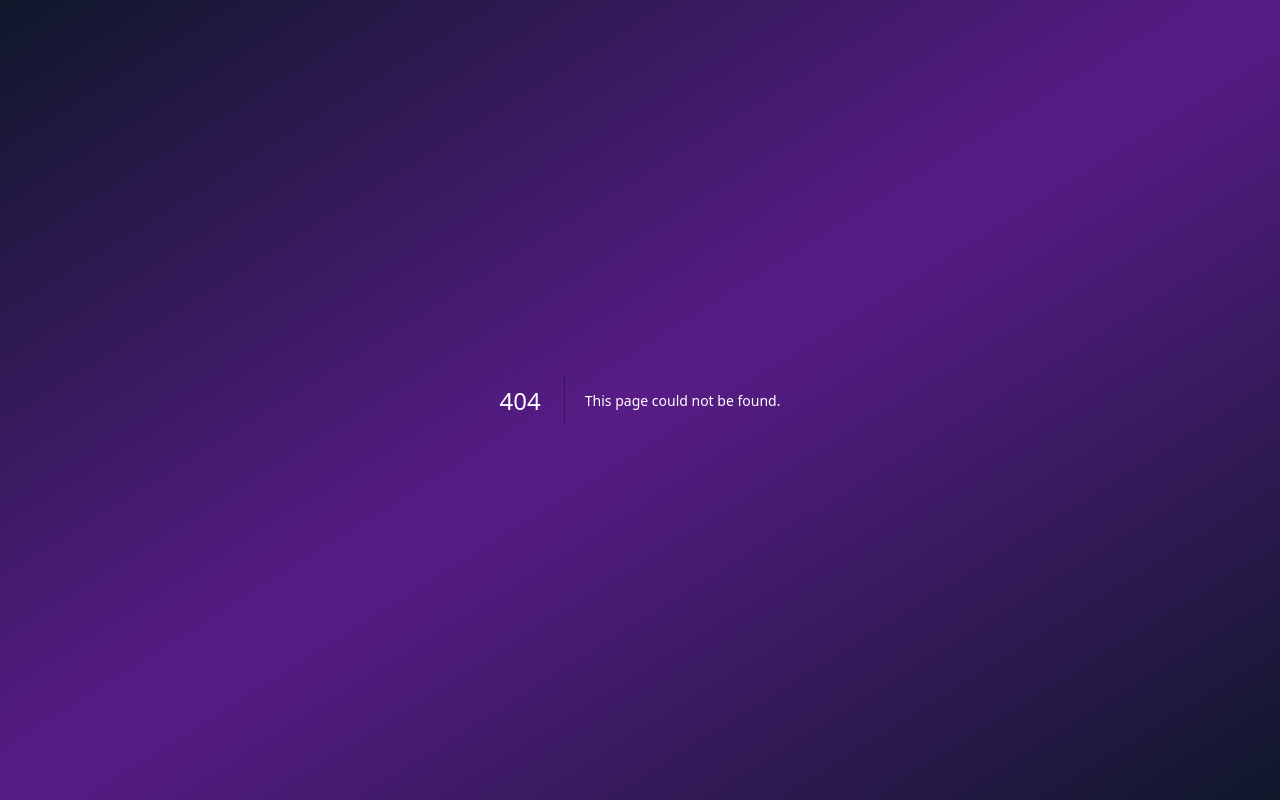
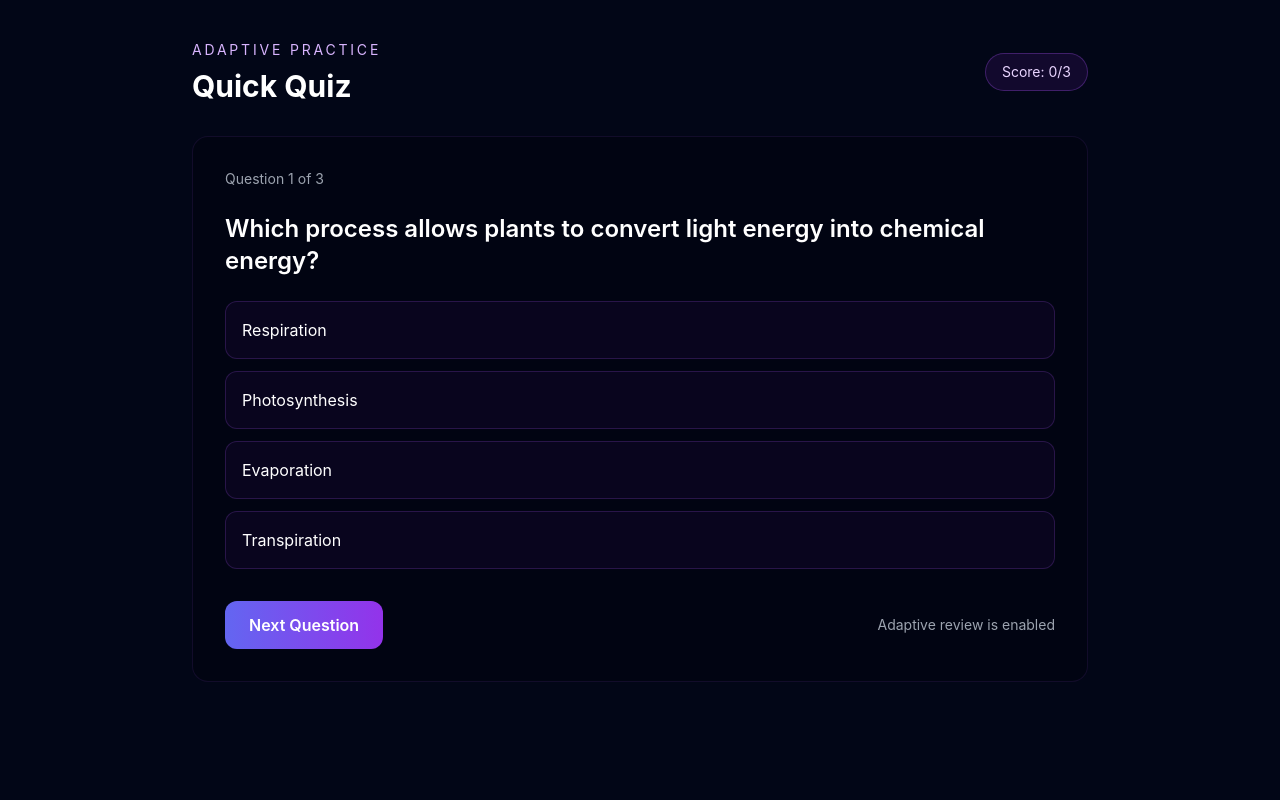
Before and after one commit to Mahlodiey/neire, a Next.js app: page /practice in a window 1280 px wide. Before the commit this address had no page. Built offline with nearby package versions, Linux system fonts and the light colour scheme.

Commit message:
Add adaptive practice quiz UI with questions, explanations, and score tracking

```diff
--- /dev/null
+++ b/src/app/practice/page.tsx
@@ -0,0 +1,138 @@
+import { useState } from 'react';
+
+interface Question {
+  id: string;
+  prompt: string;
+  options: string[];
+  correctAnswer: string;
+  explanation: string;
+}
+
+const sampleQuestions: Question[] = [
+  {
+    id: 'q1',
+    prompt: 'Which process allows plants to convert light energy into chemical energy?',
+    options: ['Respiration', 'Photosynthesis', 'Evaporation', 'Transpiration'],
+    correctAnswer: 'Photosynthesis',
+    explanation:
+      'Photosynthesis is the process by which plants use sunlight, carbon dioxide, and water to produce glucose and oxygen.',
+  },
+  {
+    id: 'q2',
+    prompt: 'What is the main product of photosynthesis used for plant growth?',
+    options: ['Oxygen', 'Glucose', 'Nitrogen', 'Sunlight'],
+    correctAnswer: 'Glucose',
+    explanation:
+      'Glucose is the sugar produced during photosynthesis and acts as the plant’s stored chemical energy.',
+  },
+  {
+    id: 'q3',
+    prompt: 'What gas do plants absorb during photosynthesis?',
+    options: ['Hydrogen', 'Carbon dioxide', 'Oxygen', 'Helium'],
+    correctAnswer: 'Carbon dioxide',
+    explanation:
+      'Plants take in carbon dioxide from the atmosphere through tiny pores in their leaves during photosynthesis.',
+  },
+];
+
+export default function PracticePage() {
+  const [questions] = useState<Question[]>(sampleQuestions);
+  const [currentIndex, setCurrentIndex] = useState(0);
+  const [selectedAnswer, setSelectedAnswer] = useState<string | null>(null);
+  const [showExplanation, setShowExplanation] = useState(false);
+  const [score, setScore] = useState(0);
+
+  const currentQuestion = questions[currentIndex];
+
+  const handleAnswer = (answer: string) => {
+    setSelectedAnswer(answer);
+    setShowExplanation(true);
+
+    if (answer === currentQuestion.correctAnswer) {
+      setScore((prev) => prev + 1);
+    }
+  };
+
+  const handleNext = () => {
+    if (currentIndex < questions.length - 1) {
+      setCurrentIndex((prev) => prev + 1);
+      setSelectedAnswer(null);
+      setShowExplanation(false);
+    } else {
+      setCurrentIndex(0);
+      setSelectedAnswer(null);
+      setShowExplanation(false);
+    }
+  };
+
+  return (
+    <div className="min-h-screen bg-slate-950 text-white px-6 py-10">
+      <div className="max-w-4xl mx-auto">
+        <div className="flex items-center justify-between mb-8">
+          <div>
+            <p className="text-sm uppercase tracking-[0.2em] text-purple-300">Adaptive Practice</p>
+            <h1 className="text-3xl font-bold mt-2">Quick Quiz</h1>
+          </div>
+          <div className="px-4 py-2 rounded-full border border-purple-500/30 bg-purple-900/20 text-sm text-purple-200">
+            Score: {score}/{questions.length}
+          </div>
+        </div>
+
+        <div className="bg-black/20 border border-purple-500/10 rounded-2xl p-8">
+          <div className="mb-6 text-sm text-gray-400">
+            Question {currentIndex + 1} of {questions.length}
+          </div>
+
+          <h2 className="text-2xl font-semibold mb-6">{currentQuestion.prompt}</h2>
+
+          <div className="space-y-3">
+            {currentQuestion.options.map((option) => {
+              const isCorrect = option === currentQuestion.correctAnswer;
+              const isSelected = option === selectedAnswer;
+
+              let classes =
+                'w-full text-left p-4 rounded-xl border transition ' +
+                'border-purple-500/20 bg-purple-900/10 hover:border-purple-500/40';
+
+              if (showExplanation && isCorrect) {
+                classes += ' border-green-500/60 bg-green-500/10 text-green-200';
+              }
+
+              if (showExplanation && isSelected && !isCorrect) {
+                classes += ' border-red-500/60 bg-red-500/10 text-red-200';
+              }
+
+              return (
+                <button
+                  key={option}
+                  onClick={() => handleAnswer(option)}
+                  disabled={showExplanation}
+                  className={classes}
+                >
+                  {option}
+                </button>
+              );
+            })}
+          </div>
+
+          {showExplanation && (
+            <div className="mt-8 p-5 rounded-xl bg-slate-900 border border-purple-500/10">
+              <div className="font-semibold text-green-400 mb-2">Explanation</div>
+              <p className="text-gray-200">{currentQuestion.explanation}</p>
+            </div>
+          )}
+
+          <div className="mt-8 flex justify-between items-center">
+            <button
+              onClick={handleNext}
+              className="px-6 py-3 rounded-xl bg-gradient-to-r from-indigo-500 to-purple-600 font-semibold"
+            >
+              {currentIndex < questions.length - 1 ? 'Next Question' : 'Restart Quiz'}
+            </button>
+            <div className="text-sm text-gray-400">Adaptive review is enabled</div>
+          </div>
+        </div>
+      </div>
+    </div>
+  );
+}
```
